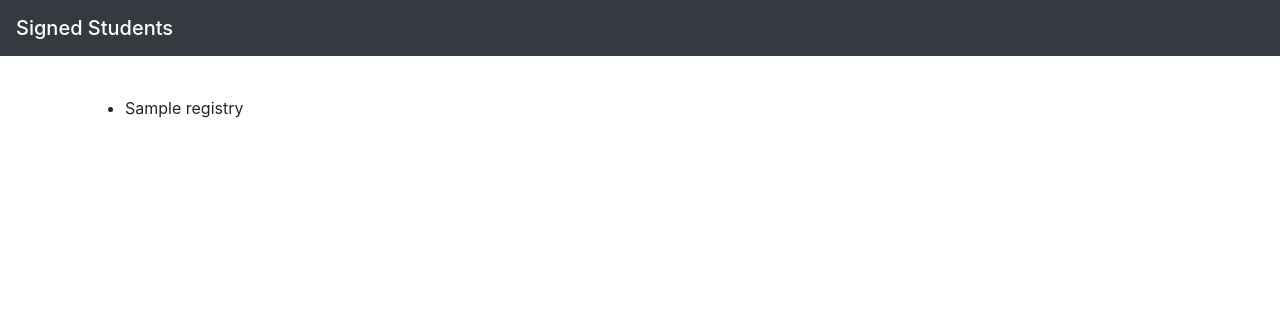
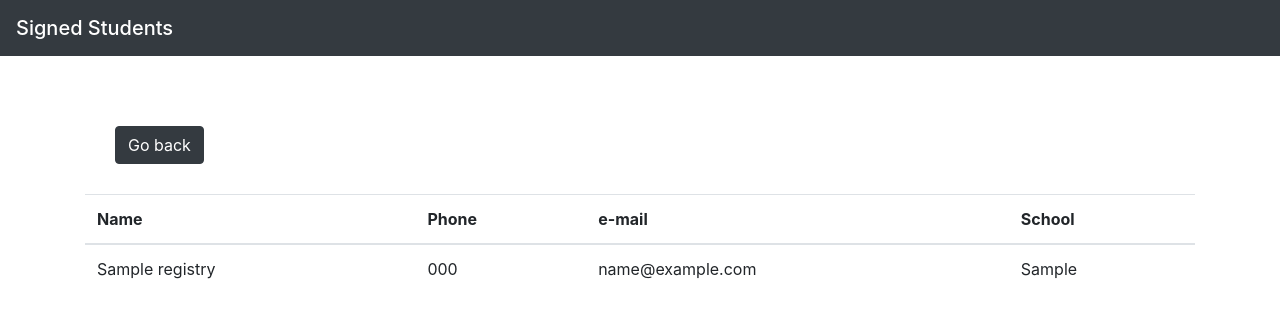
Before and after one commit to PrettyBoyHelios/simple-form, a Flask app: page /list in a window 1280 px wide. Shown: the top 318 px of the page. Run offline with Flask 2, Linux system fonts and the light colour scheme; tables that the repository leaves empty hold one stand-in row (values such as "Sample post"); some libraries are stand-ins or nearby versions.

Commit message:
Table improvements

```diff
--- a/templates/list.html
+++ b/templates/list.html
@@ -9,12 +9,36 @@
           <span class="navbar-brand mb-0 h1">Signed Students</span>
         </nav>
         <div class="container" style="margin-top: 40px;">
-            <ul>
-                {% for student in list %}
-                    <li>{{ student['name'] }}</li>
-                {% endfor %}
+        <a class="btn btn-dark" style="margin: 30px;" href="{{ url_for('index') }}">Go back</a>
+        <table class="table">
+          <thead>
+            <tr>
+              <th scope="col">Name</th>
+              <th scope="col">Phone</th>
+              <th scope="col">e-mail</th>
+              <th scope="col">School</th>
+            </tr>
+          </thead>
+          <tbody>
+            {% for student in list %}
+                <tr>
+                    <td>
+                        {{ student['name'] }}
+                    </td>
+                <td>
+                        {{ student['phone'] }}
+                    </td>
+                <td>
+                        {{ student['email'] }}
+                    </td>
+                <td>
+                        {{ student['school'] }}
+                    </td>
 
-            </ul>
+                </tr>
+            {% endfor %}
+          </tbody>
+        </table>
         </div>
 
 
```
